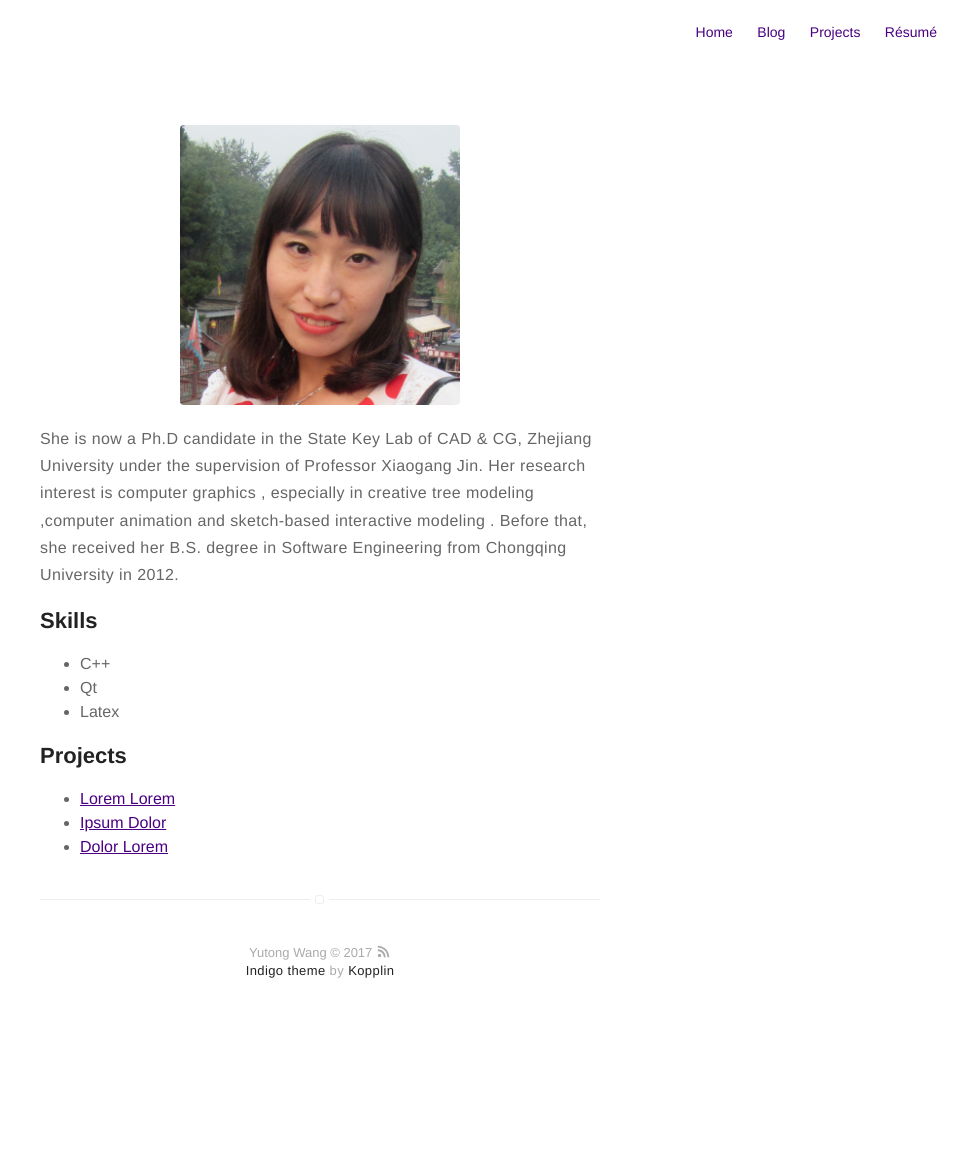
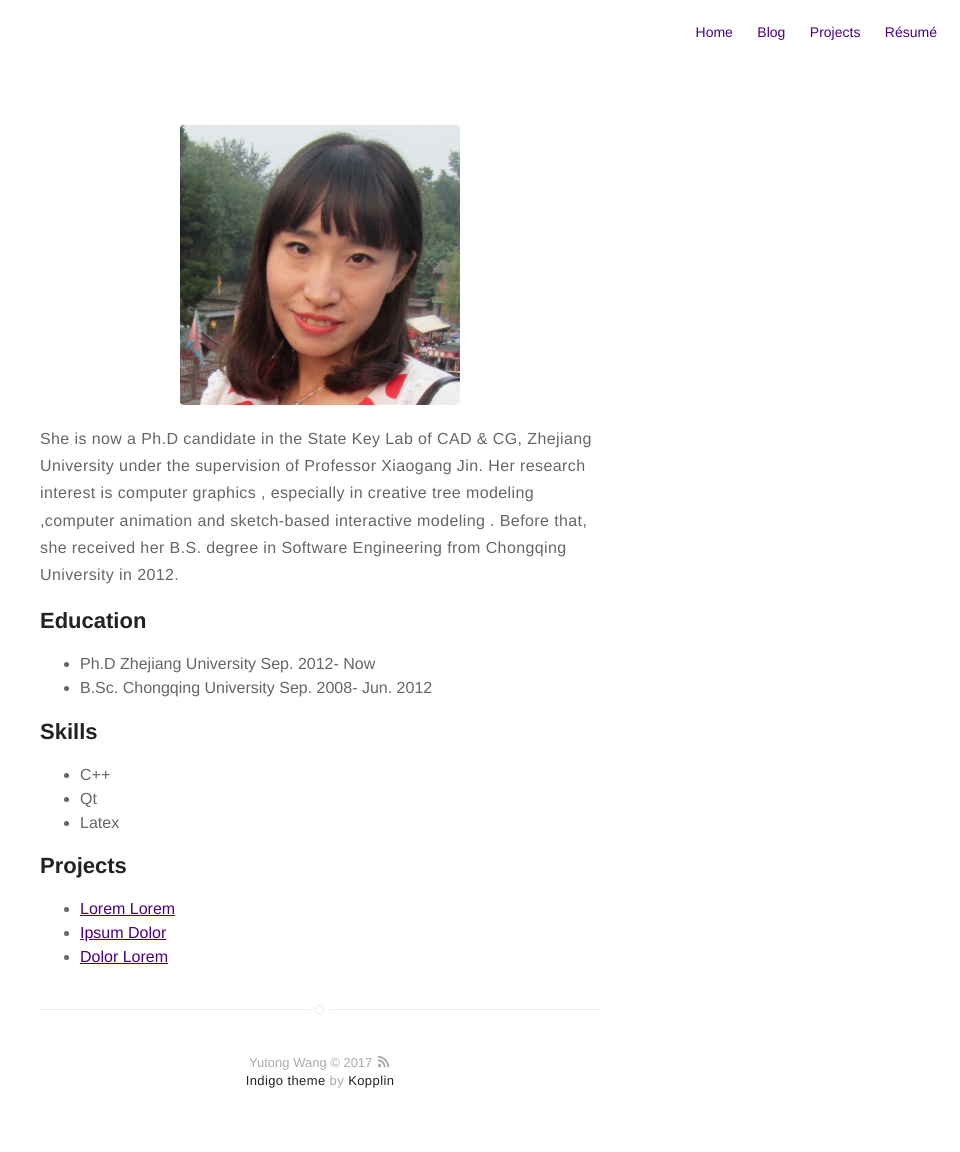
Before and after one commit to catherineytw/YutongWang, a Jekyll site: the page built from about.md, in a window 1280 px wide. Shown: the whole page, without its empty margins (320-1280 px from the left). Built offline with Jekyll 4.4.1, drawn with Linux system fonts in a browser that asks for light colours; before the commit the page ends 1042 px from its top, so only the background shows below that.

Commit message:
add education

```diff
--- a/about.md
+++ b/about.md
@@ -10,6 +10,13 @@ interest is computer graphics , especially in creative tree modeling ,computer
 animation and sketch-based interactive modeling . Before that, she received her
 B.S. degree in Software Engineering from Chongqing University in 2012.</p>
 
+<h2>Education</h2>
+<ul>
+	<li>Ph.D Zhejiang University Sep. 2012- Now</li>
+	<li>B.Sc. Chongqing University Sep. 2008- Jun. 2012</li>
+</ul>
+
+
 <h2>Skills</h2>
 
 <ul class="skill-list">
@@ -18,6 +25,7 @@ B.S. degree in Software Engineering from Chongqing University in 2012.</p>
 	<li>Latex</li>
 </ul>
 
+
 <h2>Projects</h2>
 
 <ul>
```
